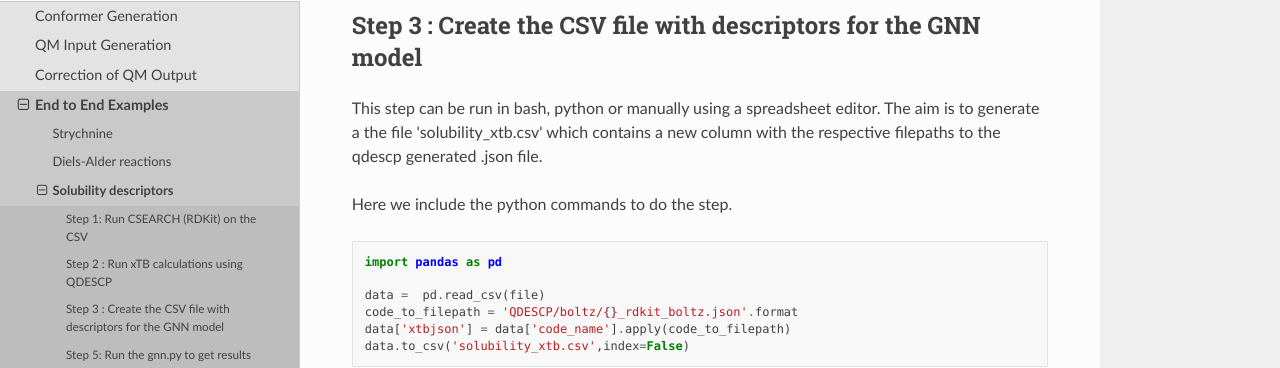
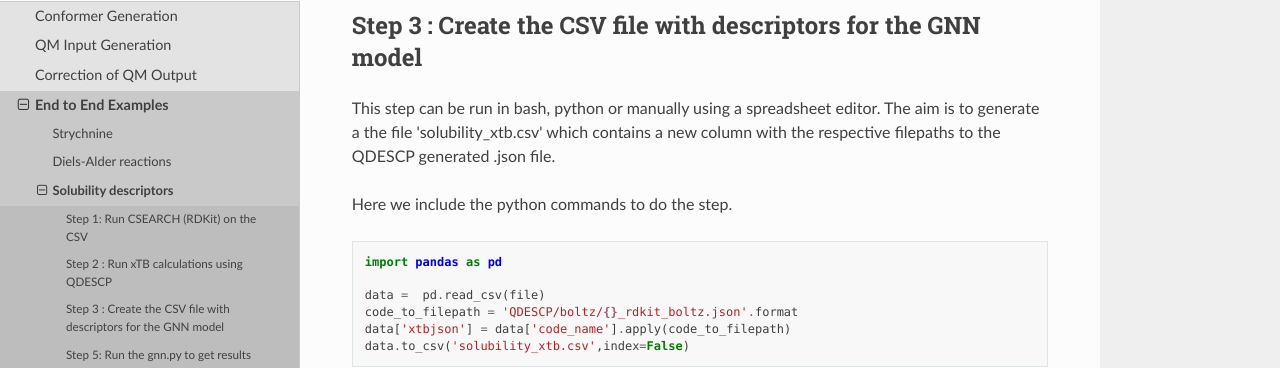
Before and after one commit to jvalegre/aqme, a Sphinx documentation site: the page built from docs/Examples/examples_commandline/end_to_end/example_3.rst, in a window 1280 px wide and 900 px high, scrolled down 1140 px. Shown: the part 159-527 px from the top of the window. Built offline with Sphinx 7.4.7 and the Read the Docs theme 2.0.0, drawn with Linux system fonts in a browser that asks for light colours.

```diff
--- a/docs/API/aqme.qdescp.rst
+++ b/docs/API/aqme.qdescp.rst
@@ -1,4 +1,4 @@
-qdescp
+QDESCP
 ======
 
 .. autoclass:: aqme.qdescp.qdescp
--- a/docs/Examples/examples_commandline/end_to_end/example_3.rst
+++ b/docs/Examples/examples_commandline/end_to_end/example_3.rst
@@ -68,7 +68,7 @@ Step 3 : Create the CSV file with descriptors for the GNN model
 
 This step can be run in bash, python or manually using a spreadsheet editor.
 The aim is to generate a the file 'solubility_xtb.csv' which contains a new
-column with the respective filepaths to the qdescp generated .json file.
+column with the respective filepaths to the QDESCP generated .json file.
 
 Here we include the python commands to do the step.
 
```
